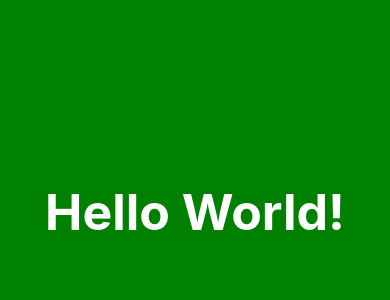
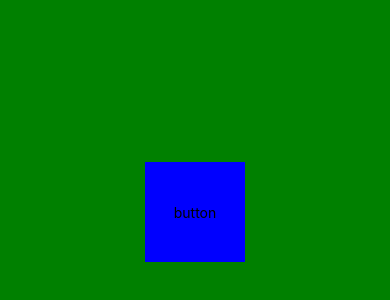
Before and after one commit to ajou-time-wise/react-native-tutorial, a React Native app in the folder ch2-component/: screen / in a window 390 px wide. Shown: the part 210-510 px from the top of the page. Built offline with nearby package versions, Linux system fonts and the light colour scheme.

Commit message:
chore : Pressable 예시 코드

```diff
--- a/ch2-component/App.js
+++ b/ch2-component/App.js
@@ -1,10 +1,11 @@
 import { StyleSheet, View } from "react-native";
 import EXText from "./components/EXText";
+import EXPressable from "./components/EXPressable";
 
 export default function App() {
   return (
     <View style={styles.container}>
-      <EXText />
+      <EXPressable />
     </View>
   );
 }
--- a/ch2-component/components/EXPressable.js
+++ b/ch2-component/components/EXPressable.js
@@ -1,7 +1,27 @@
-import React from "react";
+import { Pressable, StyleSheet, View, Text } from "react-native";
+
+const pressableHandler = () => {
+  console.log("hello world!!!");
+};
 
 function EXPressable() {
-  return <div></div>;
+  return (
+    <Pressable onPress={pressableHandler}>
+      <View style={styles.container}>
+        <Text>button</Text>
+      </View>
+    </Pressable>
+  );
 }
 
 export default EXPressable;
+
+const styles = StyleSheet.create({
+  container: {
+    justifyContent: "center",
+    alignItems: "center",
+    width: 100,
+    height: 100,
+    backgroundColor: "blue",
+  },
+});
```
